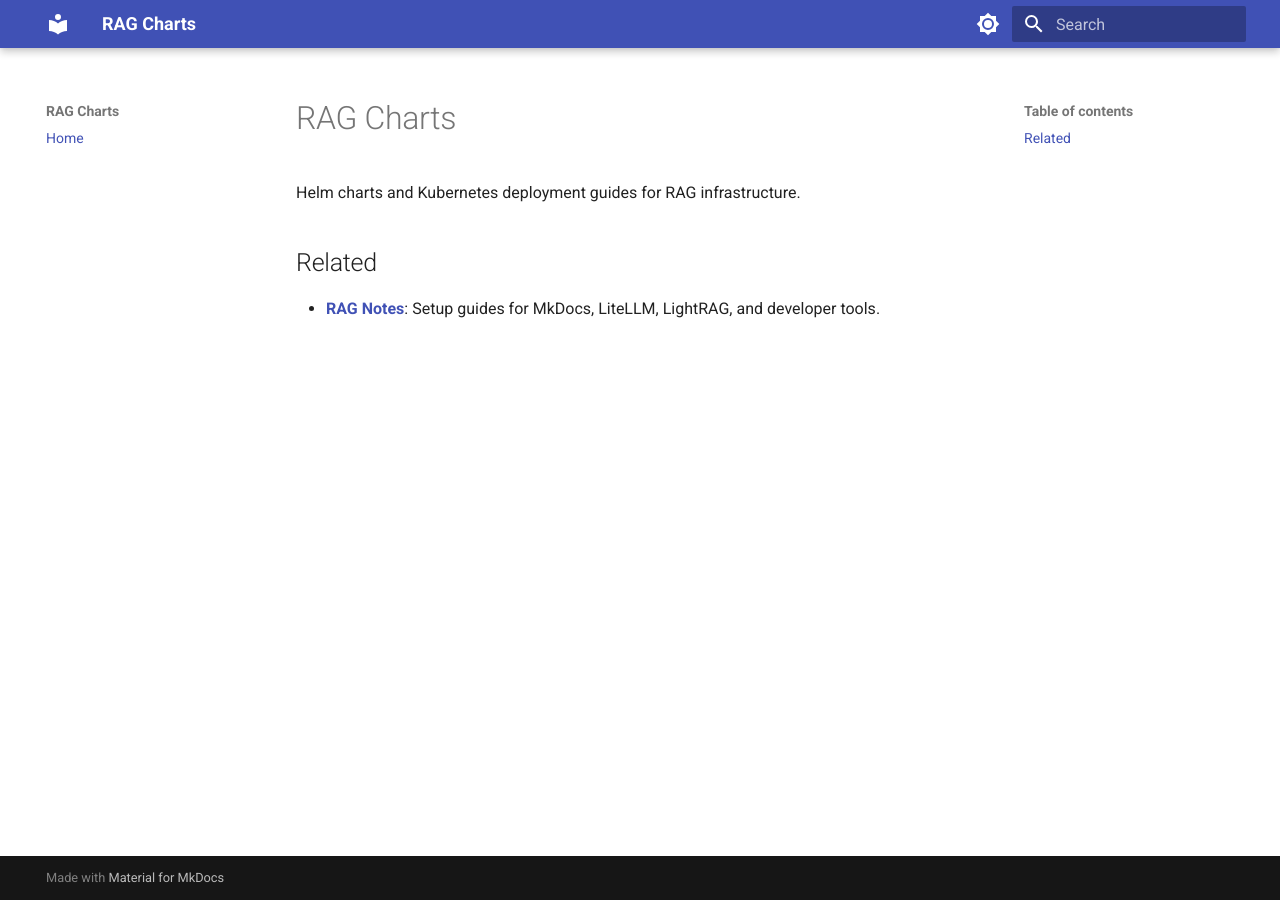
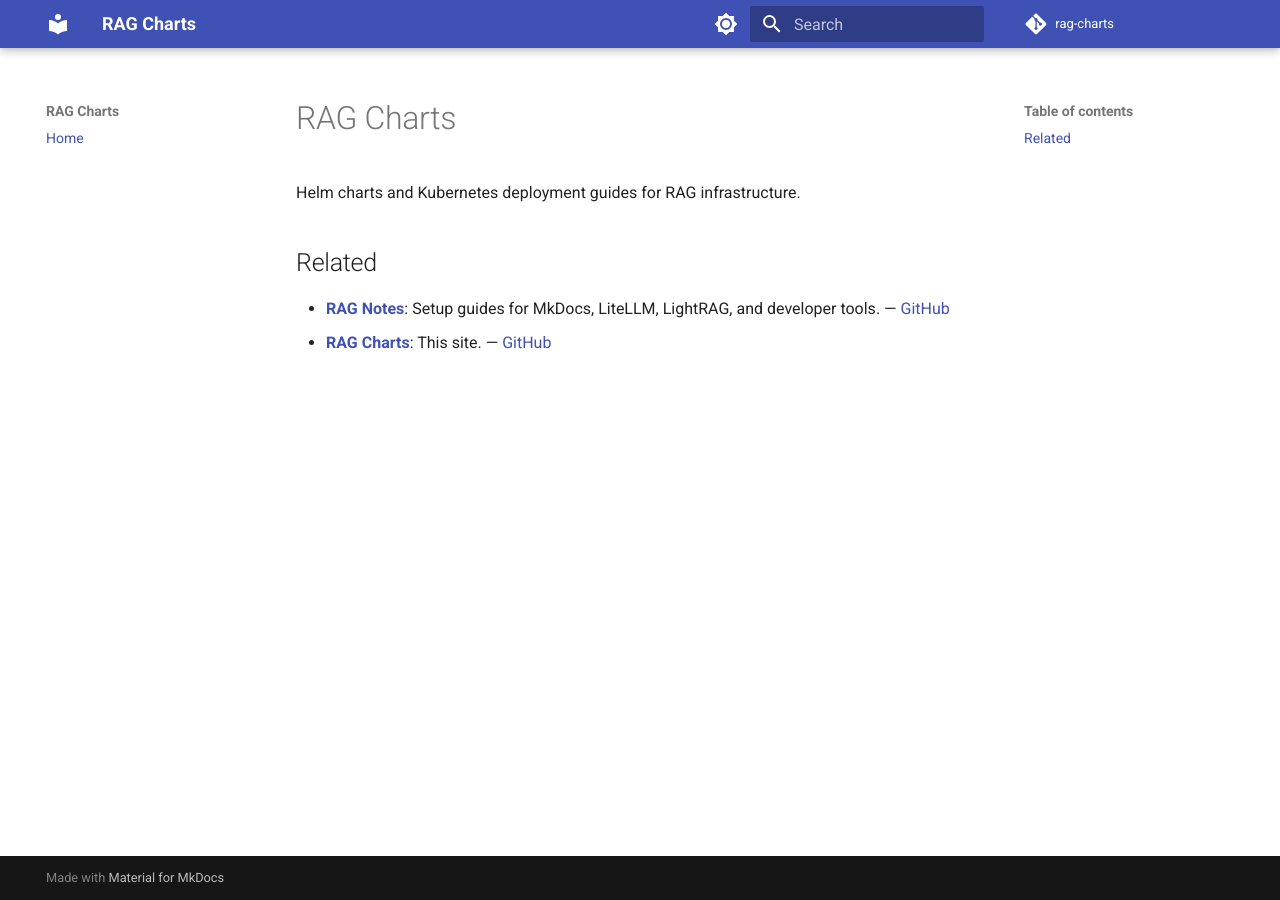
Before and after one commit to kbhatiya999/rag-charts, an MkDocs documentation site: the page built from docs/index.md, in a window 1280 px wide. Built offline with MkDocs 1.6.1 and Material for MkDocs 9.7.7, drawn with Linux system fonts in a browser that asks for light colours; comment, search, counter and statistics services are not loaded.

Commit message:
Add GitHub repo links to home page and header

```diff
--- a/docs/index.md
+++ b/docs/index.md
@@ -4,4 +4,5 @@ Helm charts and Kubernetes deployment guides for RAG infrastructure.
 
 ## Related
 
-- **[RAG Notes](https://kbhatiya999.github.io/rag-notes/)**: Setup guides for MkDocs, LiteLLM, LightRAG, and developer tools.
+- **[RAG Notes](https://kbhatiya999.github.io/rag-notes/)**: Setup guides for MkDocs, LiteLLM, LightRAG, and developer tools. — [GitHub](https://github.com/kbhatiya999/rag-notes)
+- **[RAG Charts](https://kbhatiya999.github.io/rag-charts/)**: This site. — [GitHub](https://github.com/kbhatiya999/rag-charts)
--- a/mkdocs.yml
+++ b/mkdocs.yml
@@ -1,4 +1,6 @@
 site_name: RAG Charts
+repo_url: https://github.com/kbhatiya999/rag-charts
+repo_name: rag-charts
 
 theme:
   name: material
```
